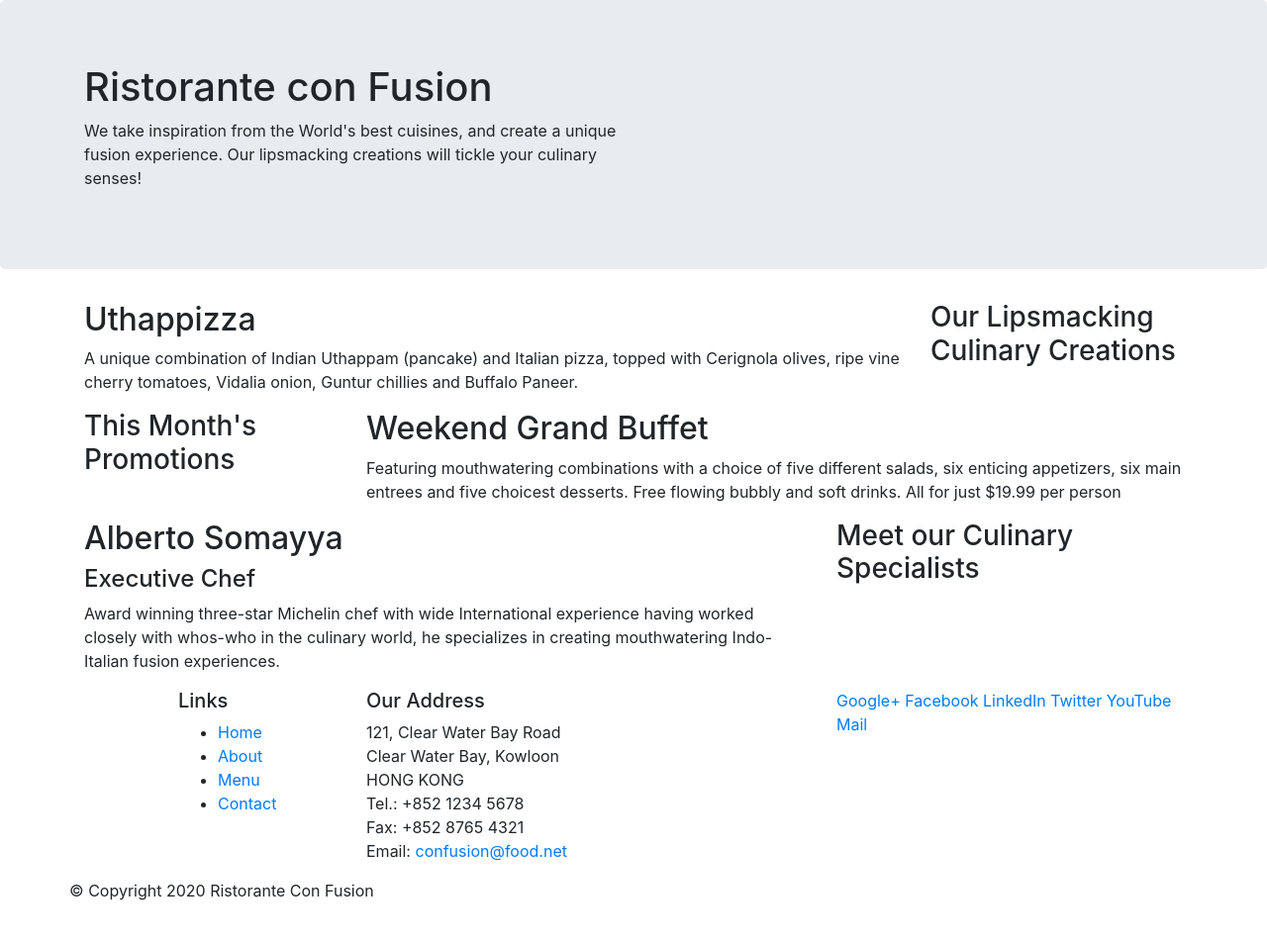
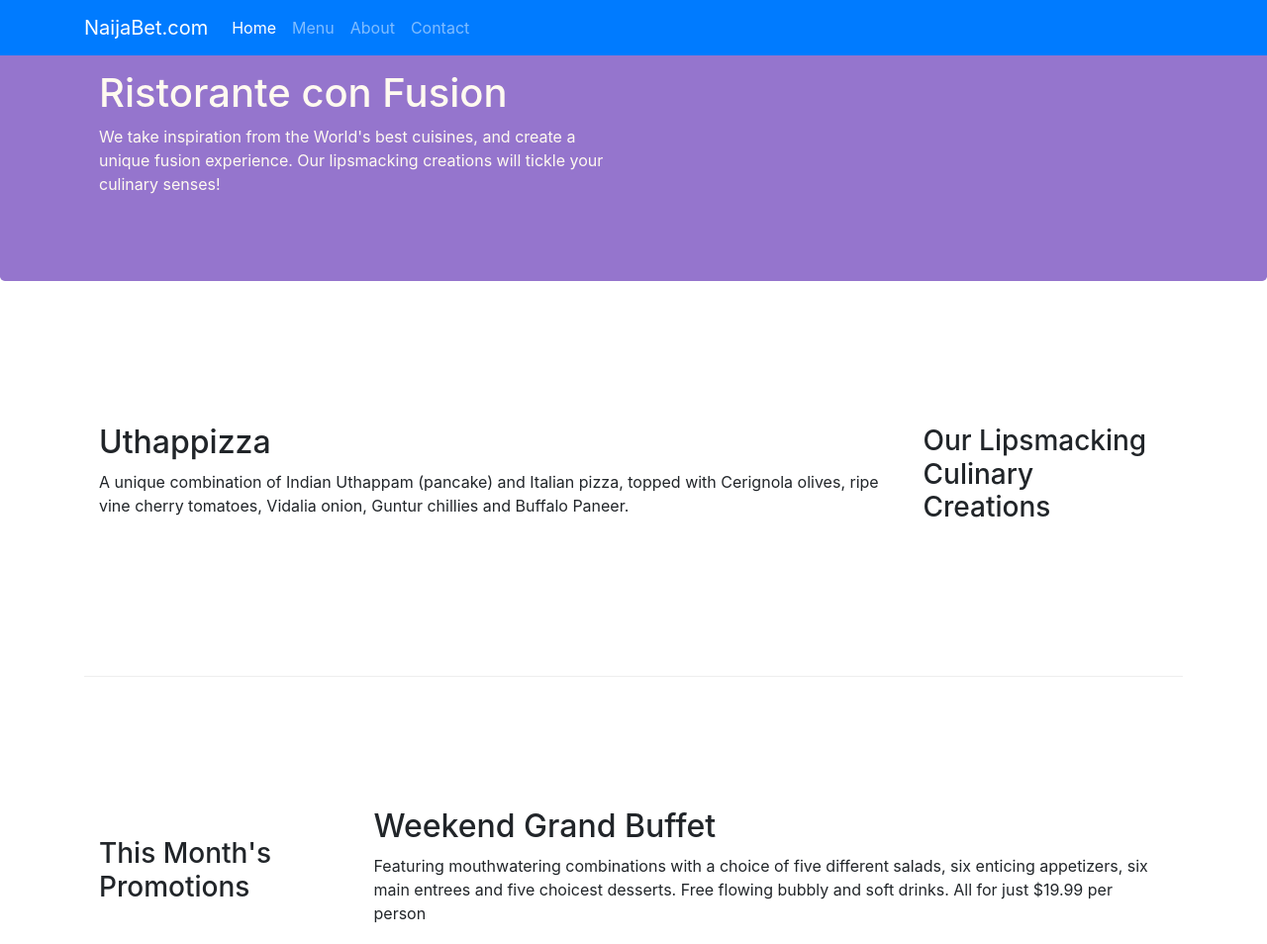
Before and after one commit to kele5050/Full-front-End-web-Dev, a website: page index.html in a window 1280 px wide. Shown: the top 954 px of the page at 99% size. Before the commit the page ends 928 px from the top, so only its background shows below. Drawn offline with nearby package versions, Linux system fonts and the light colour scheme; files that its build step writes are made by us from their sources.

Commit message:
Second work

```diff
--- /dev/null
+++ b/about-style.css
@@ -0,0 +1,21 @@
+body{
+
+    color:rgb(59, 53, 48);
+}
+.jumbotron{
+    background-color: rgba(54, 21, 199, 0.466);
+    text-align: center;
+    margin: 0px auto;
+    padding: 70px 30px 70px 30px;
+}
+.container{
+    text-align: center;
+    font-size: 80%;
+    margin: 0px auto;
+    padding: 10px;
+    padding: 50px 0px 50px;
+}
+.footer{
+    background-color: #0f0f0f;
+    color: aqua;
+}
--- a/index.html
+++ b/index.html
@@ -7,14 +7,32 @@
     <meta http-equiv="x-ua-compatible" content="ie=edge">
 
     <link rel="stylesheet" href="node_modules/bootstrap/dist/css/bootstrap.min.css">
+    <link rel="stylesheet" href="../conFusion/style.css">
     <title>Kelechi-maine design</title>
 </head>
 
 <body>
+    <nav class="navbar navbar-dark navbar-expand-sm fixed-top bg-primary">
+        <div class="container">
+            <button class="navbar-toggler " type="button" data-toggle="collapse" data-target="#kelechi">
+                <span class="navbar-toggler-icon"></span>
+            </button>
+            <a href="" class="navbar-brand">NaijaBet.com</a>
+            <div class="collapse navbar-collapse" id="kelechi">
+                <ul class="navbar-nav mr-auto">
+                    <li class="nav-item active"><a class="nav-link" href="index.html">Home</a></li>
+                    <li class="nav-item"><a class="nav-link" href="#">Menu</a></li>
+                    <li class="nav-item"><a class="nav-link" href="about.html">About</a></li>
+                    <li class="nav-item"><a class="nav-link" href="#">Contact</a></li>
+                </ul>
+            </div>
+
+        </div>
+    </nav>
 
     <header class="jumbotron">
         <div class="container">
-            <div class="row">
+            <div class="row  row-header">
                 <div class="col-12 col-sm-6">
                     <h1>Ristorante con Fusion</h1>
                     <p>We take inspiration from the World's best cuisines, and create a unique fusion experience. Our lipsmacking creations will tickle your culinary senses!</p>
@@ -26,7 +44,7 @@
     </header>
 
     <div class="container">
-        <div class="row">
+        <div class="row row-content align-items-center " >
             <div class="col-12 col-sm-4  order-sm-last col-md-3">
                 <h3>Our Lipsmacking Culinary Creations</h3>
             </div>
@@ -37,7 +55,7 @@
         </div>
 
 
-        <div class="row">
+        <div class="row row-content align-items-center">
             <div class="col-12 col-sm-4 col-md-3">
                 <h3>This Month's Promotions</h3>
             </div>
@@ -47,7 +65,7 @@
             </div>
         </div>
 
-        <div class="row">
+        <div class="row row-content align-items-center">
             <div class="col-12 col-sm-4 order-sm-last col-sm-3">
                 <h3>Meet our Culinary Specialists</h3>
             </div>
@@ -59,12 +77,12 @@
         </div>
     </div>
 
-    <footer>
+    <footer class="footer">
         <div class="container">
             <div class="row">
                 <div class="col-4  offset-1 col-sm-2">
                     <h5>Links</h5>
-                    <ul>
+                    <ul class="list-unstyled">
                         <li><a href="#">Home</a></li>
                         <li><a href="#">About</a></li>
                         <li><a href="#">Menu</a></li>
@@ -82,8 +100,8 @@
 		              Email: <a href="mailto:confusion@food.net">confusion@food.net</a>
 		           </address>
                 </div>
-                <div class="col-12 col-sm-4">
-                    <div>
+                <div class="col-12 col-sm-4 align-self-center">
+                    <div class="text-center">
                         <a href="http://google.com/+">Google+</a>
                         <a href="http://www.facebook.com/profile.php?id=">Facebook</a>
                         <a href="http://www.linkedin.com/in/">LinkedIn</a>
@@ -93,7 +111,7 @@
                     </div>
                 </div>
            </div>
-           <div class="row">
+           <div class="row justify-content-center">
                 <div class="col-aut">
                     <p>© Copyright 2020 Ristorante Con Fusion</p>
                 </div>
--- /dev/null
+++ b/style.css
@@ -0,0 +1,26 @@
+.row-header{
+    margin: auto;
+    padding: 0px auto;
+}
+.row-content{
+    margin: 0px auto;
+    padding: 50px 0px 50px;
+    border-bottom: 1px ridge;
+    min-height: 400px;
+}
+.footer{
+    background-color: #D1C4E9;
+    margin: 0px auto;
+    padding: 20px 0px 20px 0px ;
+}
+.jumbotron{
+    padding: 70px 30px 70px 30px;
+    margin: 0px auto;
+    background: #9575cd;
+    color: floralwhite;
+}
+.address{
+    font-size: 80%;
+    margin: 0px;
+    color: #0f0f0f;
+}
```
Also changed, not shown: about.html (added, +106 -0 lines).
